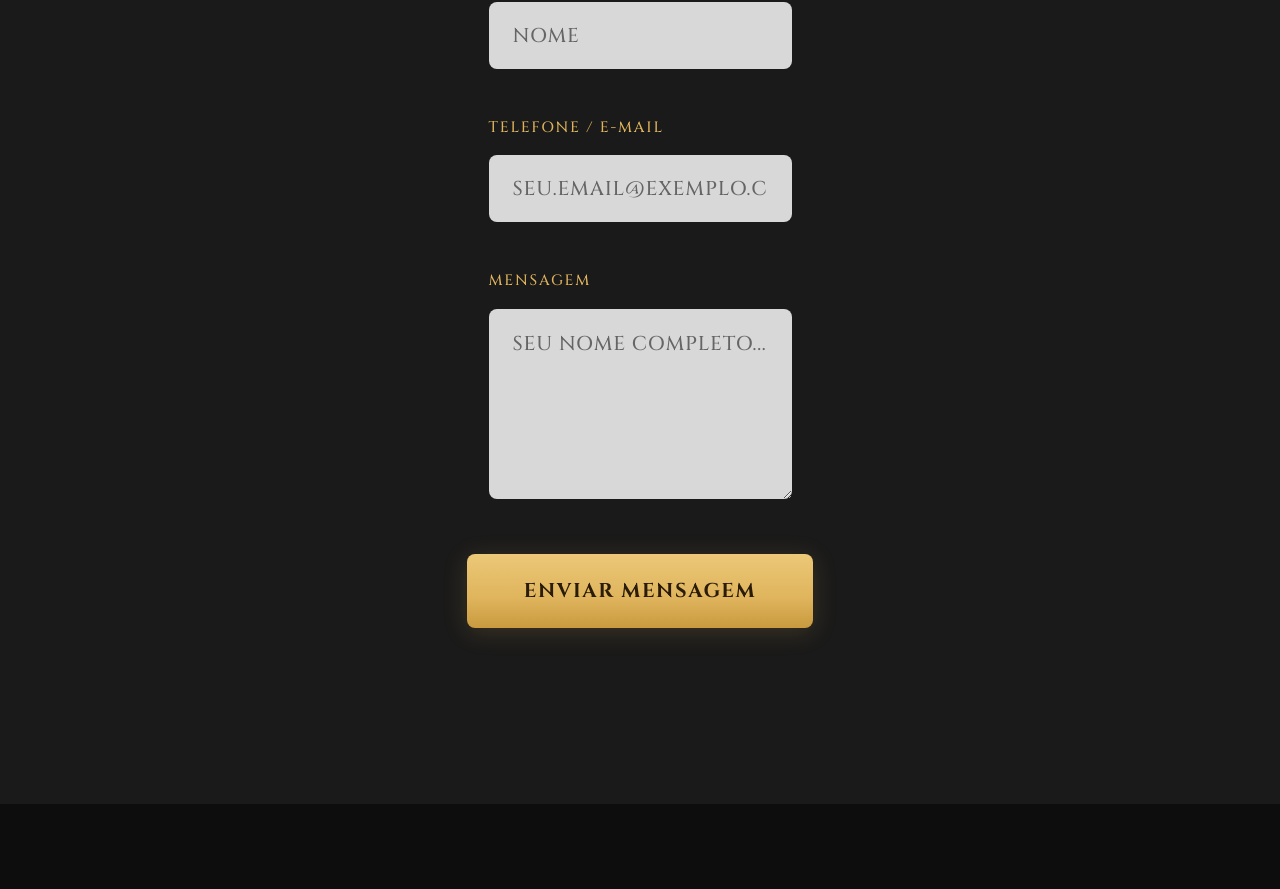
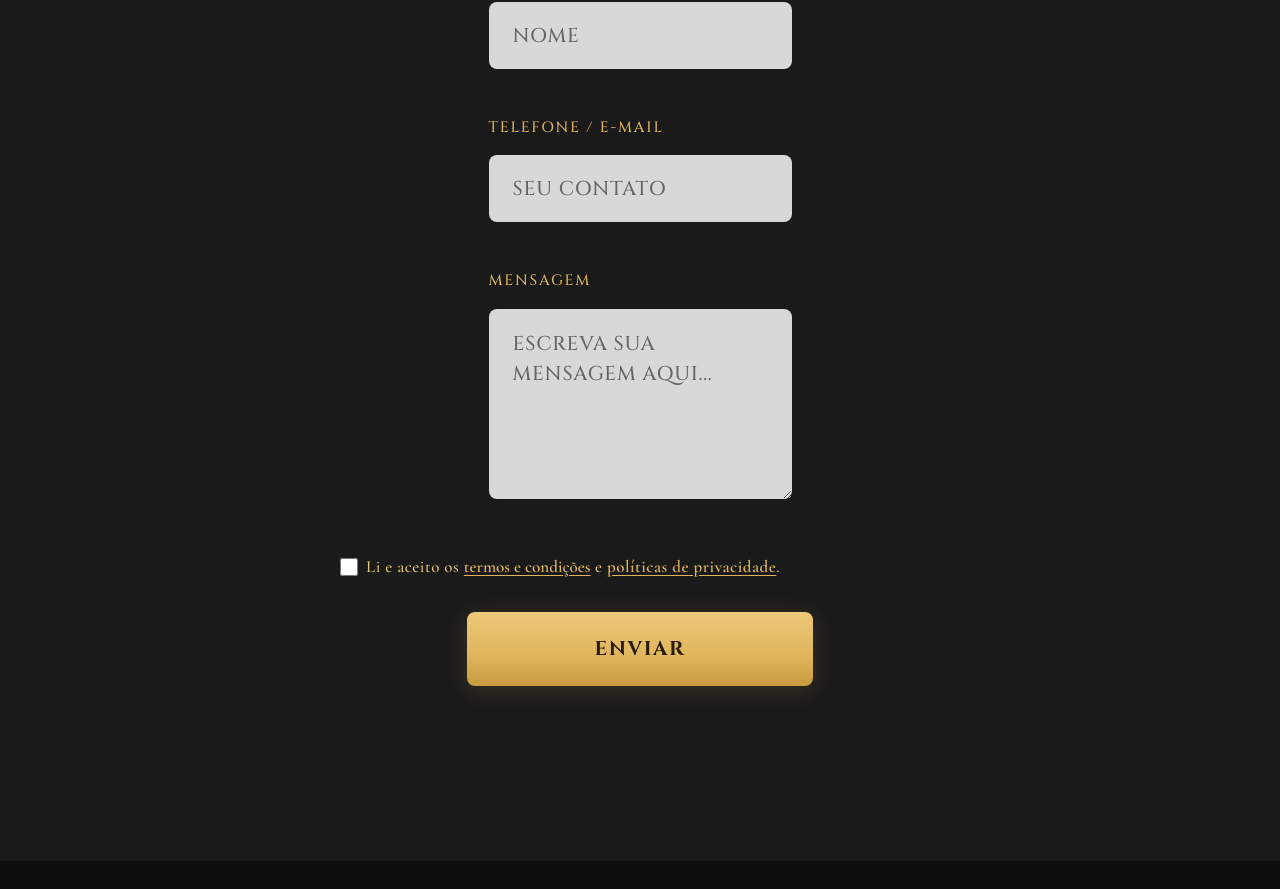
Before and after one commit to 7-Seas-Global-and-Hafen-Consolidators/7-seas-global-website, a React (Vite) app: page / in a window 1280 px wide. Shown: the part 6277-7166 px from the top of the page. Built offline with nearby package versions, Linux system fonts and the light colour scheme.

Commit message:
#2 feat: Implemented the checkbox in the contact session.

```diff
--- a/src/components/Contato.jsx
+++ b/src/components/Contato.jsx
@@ -1,51 +1,155 @@
-import { useRef, useState } from 'react'
-import { useTranslation } from 'react-i18next'
+import { useRef, useState } from "react";
+import { useTranslation } from "react-i18next";
+import { Link } from "react-router-dom"; // Para redirecionar para a página de privacidade
+import Modal from "./Modal"; // Importando o novo componente do modal
 
 export default function Contato() {
   const { t } = useTranslation();
-  const formRef = useRef(null)
-  const [statusText, setStatusText] = useState('')
-  const [statusColor, setStatusColor] = useState('')
+  const formRef = useRef(null);
+
+  const [statusText, setStatusText] = useState("");
+  const [statusColor, setStatusColor] = useState("");
+  const [isTermsOpen, setIsTermsOpen] = useState(false);
 
   function handleSubmit(e) {
-    e.preventDefault()
-    const fields = formRef.current.querySelectorAll('[required]')
-    let ok = true
+    e.preventDefault();
+
+    const fields = formRef.current.querySelectorAll(
+      'input[required]:not([type="checkbox"]), textarea[required]',
+    );
+    let ok = true;
+
     fields.forEach(function (f) {
-      if (!f.value.trim()) { ok = false; f.style.outline = '2px solid #c0563f' }
-      else { f.style.outline = '' }
-    })
+      if (!f.value.trim()) {
+        ok = false;
+        f.style.outline = "2px solid #c0563f";
+      } else {
+        f.style.outline = "";
+      }
+    });
+
     if (!ok) {
-      setStatusText('Por favor, preencha todos os campos.')
-      setStatusColor('#e6a17f')
-      return
+      setStatusText(t("contato.status_error_fields"));
+      setStatusColor("#e6a17f");
+      return;
     }
 
-    setStatusColor('var(--c-gold)')
-    setStatusText('Envio direto em configuração — por favor utilize os canais do rodapé.')
+    const checkbox = formRef.current.querySelector("#f-aceite");
+    if (!checkbox.checked) {
+      setStatusText(t("contato.status_error_checkbox"));
+      setStatusColor("#e6a17f");
+      return;
+    }
+
+    setStatusColor("var(--c-gold)");
+    setStatusText(
+      "Envio direto em configuração — por favor utilize os canais do rodapé.",
+    );
   }
 
   return (
     <section className="section contato" id="contato" aria-label="Contato">
       <div className="container container--narrow">
-        <h2 className="section-title section-title--grad">{t("contato.title")}<span className="section-title__rule"></span></h2>
+        <h2 className="section-title section-title--grad">
+          {t("contato.title")}
+          <span className="section-title__rule"></span>
+        </h2>
+
         <form className="form" noValidate ref={formRef} onSubmit={handleSubmit}>
           <div className="field">
-            <label className="field__label" htmlFor="f-nome">{t("contato.label_nome")}</label>
-            <input className="field__input" id="f-nome" name="nome" type="text" placeholder={t("contato.label_nome")} required />
+            <label className="field__label" htmlFor="f-nome">
+              {t("contato.label_nome")}
+            </label>
+            <input
+              className="field__input"
+              id="f-nome"
+              name="nome"
+              type="text"
+              placeholder={t("contato.label_nome")}
+              required
+            />
           </div>
+
           <div className="field">
-            <label className="field__label" htmlFor="f-tel">{t("contato.label_tel")}</label>
-            <input className="field__input" id="f-tel" name="e-mail" type="text" placeholder={t("contato.place_tel")} required />
+            <label className="field__label" htmlFor="f-tel">
+              {t("contato.label_tel")}
+            </label>
+            <input
+              className="field__input"
+              id="f-tel"
+              name="e-mail"
+              type="text"
+              placeholder={t("contato.place_tel")}
+              required
+            />
           </div>
+
           <div className="field">
-            <label className="field__label" htmlFor="f-msg">{t("contato.label_msg")}</label>
-            <textarea className="field__input field__input--area" id="f-msg" name="mensagem" rows="5" placeholder={t("contato.place_nome")} required></textarea>
+            <label className="field__label" htmlFor="f-msg">
+              {t("contato.label_msg")}
+            </label>
+            <textarea
+              className="field__input field__input--area"
+              id="f-msg"
+              name="mensagem"
+              rows="5"
+              placeholder={t("contato.place_nome")}
+              required
+            ></textarea>
           </div>
-          <button className="btn btn--block" type="submit">{t("contato.btn_send")}</button>
-          <p className="form__status" role="status" aria-live="polite" style={{ color: statusColor }}>{statusText}</p>
+
+          <div className="field field--checkbox">
+            <input
+              type="checkbox"
+              id="f-aceite"
+              name="aceite"
+              className="field__checkbox"
+              required
+            />
+            <label htmlFor="f-aceite" className="field__label-checkbox">
+              {t("contato.checkbox_text_1")}
+              <button
+                type="button"
+                className="field__link"
+                onClick={() => setIsTermsOpen(true)}
+              >
+                {t("contato.checkbox_link_terms")}
+              </button>
+              {t("contato.checkbox_text_2")}
+              <Link to="/privacidade" className="field__link">
+                {t("contato.checkbox_link_privacy")}
+              </Link>
+              .
+            </label>
+          </div>
+
+          <button className="btn btn--block" type="submit">
+            {t("contato.btn_send")}
+          </button>
+          <p
+            className="form__status"
+            role="status"
+            aria-live="polite"
+            style={{ color: statusColor }}
+          >
+            {statusText}
+          </p>
         </form>
       </div>
+
+      <Modal
+        isOpen={isTermsOpen}
+        onClose={() => setIsTermsOpen(false)}
+        title={t("termos.title")}
+      >
+        <p>{t("termos.intro")}</p>
+        <h4>{t("termos.s1_title")}</h4>
+        <p>{t("termos.s1_text")}</p>
+        <h4>{t("termos.s2_title")}</h4>
+        <p>{t("termos.s2_text")}</p>
+        <h4>{t("termos.s3_title")}</h4>
+        <p>{t("termos.s3_text")}</p>
+      </Modal>
     </section>
-  )
+  );
 }
--- /dev/null
+++ b/src/components/Modal.jsx
@@ -0,0 +1,21 @@
+import { useTranslation } from 'react-i18next';
+
+export default function Modal({ isOpen, onClose, title, children }) {
+  if (!isOpen) return null;
+
+  return (
+    <div className="modal-overlay" onClick={onClose}>
+      <div className="modal-card" onClick={(e) => e.stopPropagation()}>
+        <h3 className="modal-card__title">{title}</h3>
+
+        <div className="modal-card__body">
+          {children}
+        </div>
+
+        <button type="button" className="btn btn--modal-close" onClick={onClose}>
+          {useTranslation().t("contato.modal_close", "Fechar")}
+        </button>
+      </div>
+    </div>
+  );
+}
--- a/src/locales/en.json
+++ b/src/locales/en.json
@@ -54,17 +54,21 @@
     "parceiros": {
       "title": "Partners"
     },
-    "contato": {
-      "title": "Contact",
-      "label_nome": "Name",
-      "place_nome": "your full name...",
-      "label_tel": "Phone / Email",
-      "place_tel": "your.email@example.com",
-      "label_msg": "Message",
-      "place_msg": "write your message here...",
-      "btn_send": "Send Message",
-      "status_error": "Please fill out all fields.",
-      "status_success": "Direct transmission under configuration — please use footer channels."
+      "contato": {
+      "title": "Contato",
+      "label_nome": "Nome",
+      "label_tel": "Telefone / E-mail",
+      "place_tel": "Seu contato",
+      "label_msg": "Mensagem",
+      "place_nome": "Escreva sua mensagem aqui...",
+      "btn_send": "Enviar",
+      "status_error_fields": "Por favor, preencha todos os campos obrigatórios.",
+      "status_error_checkbox": "Você precisa aceitar os Termos e Políticas de Privacidade.",
+      "checkbox_text_1": "Li e aceito os ",
+      "checkbox_link_terms": "termos e condições",
+      "checkbox_text_2": " e ",
+      "checkbox_link_privacy": "políticas de privacidade",
+      "modal_close": "Fechar"
     },
     "footer": {
       "tagline_1": "We do not just enter markets. We establish a presence where others hesitate. Undiscovered. Unannounced. ",
@@ -103,6 +107,16 @@
 
       "s6_title": "6. Contact Us",
       "s6_text": "If you have any questions about how we handle user data and personal information, feel free to contact us through our official channels."
+    },
+      "termos": {
+      "title": "Termos e Condições de Uso",
+      "intro": "Bem-vindo ao site da 7 Seas Global. Ao acessar e utilizar nossos serviços, você concorda em cumprir e estar vinculado aos seguintes termos de uso.",
+      "s1_title": "1. Aceitação dos Termos",
+      "s1_text": "Os serviços de cotação, rastreamento e informações de logística internacional prestados por este site estão sujeitos à aceitação integral destes termos. Se você não concorda com qualquer parte, não deverá utilizar nossos canais.",
+      "s2_title": "2. Precisão das Informações",
+      "s2_text": "O usuário é responsável pela veracidade e exatidão dos dados inseridos nos formulários de contato e cotação, ciente de que informações incorretas podem inviabilizar o planejamento logístico e operacional de cargas.",
+      "s3_title": "3. Alterações nos Serviços",
+      "s3_text": "A 7 Seas Global reserva-se o direito de modificar, suspender ou descontinuar qualquer aspecto do site ou de seus serviços logísticos a qualquer momento, sem aviso prévio."
     }
   }
 }
--- a/src/locales/es.json
+++ b/src/locales/es.json
@@ -54,17 +54,21 @@
     "parceiros": {
       "title": "Socios"
     },
-    "contato": {
-      "title": "Contacto",
-      "label_nome": "Nombre",
-      "place_nome": "su nombre completo...",
-      "label_tel": "Teléfono / E-mail",
-      "place_tel": "su.email@ejemplo.com",
-      "label_msg": "Mensaje",
-      "place_msg": "escriba su mensaje aquí...",
-      "btn_send": "Enviar Mensaje",
-      "status_error": "Por favor, complete todos los campos.",
-      "status_success": "Envío directo en configuración — por favor use los canales del pie de página."
+      "contato": {
+      "title": "Contato",
+      "label_nome": "Nome",
+      "label_tel": "Telefone / E-mail",
+      "place_tel": "Seu contato",
+      "label_msg": "Mensagem",
+      "place_nome": "Escreva sua mensagem aqui...",
+      "btn_send": "Enviar",
+      "status_error_fields": "Por favor, preencha todos os campos obrigatórios.",
+      "status_error_checkbox": "Você precisa aceitar os Termos e Políticas de Privacidade.",
+      "checkbox_text_1": "Li e aceito os ",
+      "checkbox_link_terms": "termos e condições",
+      "checkbox_text_2": " e ",
+      "checkbox_link_privacy": "políticas de privacidade",
+      "modal_close": "Fechar"
     },
     "footer": {
       "tagline_1": "No entramos en mercados. Establecemos presencia donde otros dudan. No descubiertos. No anunciados. ",
@@ -97,6 +101,16 @@
       "s5_text": "Usted es libre de rechazar nuestra solicitud de información personal, entendiendo que es posible que no podamos brindarle algunos de los servicios deseados. El uso continuado de nuestro sitio web se considerará como la aceptación de nuestras prácticas en torno a la privacidad y la información personal.",
       "s6_title": "6. Contáctenos",
       "s6_text": "Si tiene alguna pregunta sobre cómo manejamos los datos del usuario y la información personal, no dude en contactarnos a través de nuestros canales oficiales."
+    },
+      "termos": {
+      "title": "Termos e Condições de Uso",
+      "intro": "Bem-vindo ao site da 7 Seas Global. Ao acessar e utilizar nossos serviços, você concorda em cumprir e estar vinculado aos seguintes termos de uso.",
+      "s1_title": "1. Aceitação dos Termos",
+      "s1_text": "Os serviços de cotação, rastreamento e informações de logística internacional prestados por este site estão sujeitos à aceitação integral destes termos. Se você não concorda com qualquer parte, não deverá utilizar nossos canais.",
+      "s2_title": "2. Precisão das Informações",
+      "s2_text": "O usuário é responsável pela veracidade e exatidão dos dados inseridos nos formulários de contato e cotação, ciente de que informações incorretas podem inviabilizar o planejamento logístico e operacional de cargas.",
+      "s3_title": "3. Alterações nos Serviços",
+      "s3_text": "A 7 Seas Global reserva-se o direito de modificar, suspender ou descontinuar qualquer aspecto do site ou de seus serviços logísticos a qualquer momento, sem aviso prévio."
     }
   }
 }
--- a/src/locales/pt.json
+++ b/src/locales/pt.json
@@ -54,17 +54,21 @@
     "parceiros": {
       "title": "Parceiros"
     },
-    "contato": {
+      "contato": {
       "title": "Contato",
       "label_nome": "Nome",
-      "place_nome": "seu nome completo...",
       "label_tel": "Telefone / E-mail",
-      "place_tel": "seu.email@exemplo.com",
+      "place_tel": "Seu contato",
       "label_msg": "Mensagem",
-      "place_msg": "escreva sua mensagem aqui...",
-      "btn_send": "Enviar Mensagem",
-      "status_error": "Por favor, preencha todos os campos.",
-      "status_success": "Envio direto em configuração — por favor utilize os canais do rodapé."
+      "place_nome": "Escreva sua mensagem aqui...",
+      "btn_send": "Enviar",
+      "status_error_fields": "Por favor, preencha todos os campos obrigatórios.",
+      "status_error_checkbox": "Você precisa aceitar os Termos e Políticas de Privacidade.",
+      "checkbox_text_1": "Li e aceito os ",
+      "checkbox_link_terms": "termos e condições",
+      "checkbox_text_2": " e ",
+      "checkbox_link_privacy": "políticas de privacidade",
+      "modal_close": "Fechar"
     },
     "footer": {
       "tagline_1": "Não entramos em mercados. Estabelecemos presença onde os outros hesitam. Não descobertos. Não anunciados. ",
@@ -97,6 +101,16 @@
       "s5_text": "Você é livre para recusar a nossa solicitação de informações pessoais, entendendo que talvez não possamos fornecer alguns dos serviços desejados. O uso continuado de nosso site será considerado como aceitação de nossas práticas em torno de privacidade e informações pessoais.",
       "s6_title": "6. Fale Conosco",
       "s6_text": "Se você tiver alguma dúvida sobre como lidamos com dados do usuário e informações pessoais, entre em contato conosco pelos canais oficiais."
+    },
+      "termos": {
+      "title": "Termos e Condições de Uso",
+      "intro": "Bem-vindo ao site da 7 Seas Global. Ao acessar e utilizar nossos serviços, você concorda em cumprir e estar vinculado aos seguintes termos de uso.",
+      "s1_title": "1. Aceitação dos Termos",
+      "s1_text": "Os serviços de cotação, rastreamento e informações de logística internacional prestados por este site estão sujeitos à aceitação integral destes termos. Se você não concorda com qualquer parte, não deverá utilizar nossos canais.",
+      "s2_title": "2. Precisão das Informações",
+      "s2_text": "O usuário é responsável pela veracidade e exatidão dos dados inseridos nos formulários de contato e cotação, ciente de que informações incorretas podem inviabilizar o planejamento logístico e operacional de cargas.",
+      "s3_title": "3. Alterações nos Serviços",
+      "s3_text": "A 7 Seas Global reserva-se o direito de modificar, suspender ou descontinuar qualquer aspecto do site ou de seus serviços logísticos a qualquer momento, sem aviso prévio."
     }
   }
 }
--- a/src/styles/components.css
+++ b/src/styles/components.css
@@ -736,3 +736,132 @@
   text-decoration: underline;
   text-underline-offset: 4px;
 }
+
+/* --- Checkbox de Consentimento --- */
+.field--checkbox {
+  display: flex;
+  align-items: flex-start;
+  gap: var(--sp-2);
+  width: 100%;
+  max-width: 600px; /* Alinha com a largura ideal de inputs */
+  margin-bottom: var(--sp-5);
+}
+
+.field__checkbox {
+  accent-color: var(--c-gold);
+  width: 18px;
+  height: 18px;
+  margin-top: 4px;
+  cursor: pointer;
+}
+
+.field__label-checkbox {
+  font-family: var(--font-body);
+  font-size: var(--fs-body);
+  color: var(--c-text-body);
+  line-height: 1.5;
+}
+
+.field__link {
+  background: none;
+  border: none;
+  padding: 0;
+  font-family: var(--font-body);
+  font-size: inherit;
+  color: var(--c-gold);
+  text-decoration: underline;
+  text-underline-offset: 3px;
+  cursor: pointer;
+  display: inline;
+  font-weight: 600;
+  transition: filter var(--dur-fast) var(--ease);
+}
+
+.field__link:hover {
+  filter: brightness(1.2);
+}
+
+.modal-overlay {
+  position: fixed;
+  inset: 0;
+  background: rgba(0, 0, 0, 0.85);
+  backdrop-filter: blur(4px);
+  z-index: 1000;
+  display: grid;
+  place-items: center;
+  padding: var(--sp-4);
+}
+
+.modal-card {
+  background: var(--c-bg-elevated);
+  border: var(--border-hairline);
+  border-radius: var(--radius-md);
+  width: 100%;
+  max-width: 640px;
+  max-height: 80vh;
+  display: flex;
+  flex-direction: column;
+  padding: var(--sp-5);
+  box-shadow: 0 24px 64px rgba(0, 0, 0, 0.8);
+}
+
+.modal-card__title {
+  font-size: var(--fs-h3);
+  margin-bottom: var(--sp-4);
+  text-transform: uppercase;
+  letter-spacing: 0.04em;
+  border-bottom: 1px solid var(--c-hairline);
+  padding-bottom: var(--sp-2);
+}
+
+.modal-card__body {
+  overflow-y: auto;
+  flex: 1;
+  padding-right: var(--sp-2);
+  margin-bottom: var(--sp-4);
+  text-align: left;
+}
+
+.modal-card__body h4 {
+  font-size: var(--fs-card-title);
+  color: var(--c-gold-bright);
+  margin-top: var(--sp-4);
+  margin-bottom: var(--sp-2);
+}
+
+.modal-card__body p {
+  font-size: var(--fs-body);
+  color: var(--c-text-body);
+  line-height: 1.6;
+  margin-bottom: var(--sp-3);
+}
+
+.modal-card__body::-webkit-scrollbar {
+  width: 6px;
+}
+.modal-card__body::-webkit-scrollbar-track {
+  background: var(--c-bg-deep);
+}
+.modal-card__body::-webkit-scrollbar-thumb {
+  background: var(--c-gold-muted);
+  border-radius: var(--radius-pill);
+}
+
+.btn--modal-close {
+  align-self: center;
+  padding: 12px 32px;
+  background: var(--c-bg-deep);
+  border: 1px solid var(--c-gold);
+  color: var(--c-gold);
+  font-size: var(--fs-label);
+  border-radius: var(--radius-sm);
+  text-transform: uppercase;
+  letter-spacing: 0.08em;
+  font-weight: 700;
+  transition: all var(--dur-fast) var(--ease);
+}
+
+.btn--modal-close:hover {
+  background: var(--grad-gold-btn);
+  color: #2a1c08;
+}
```
